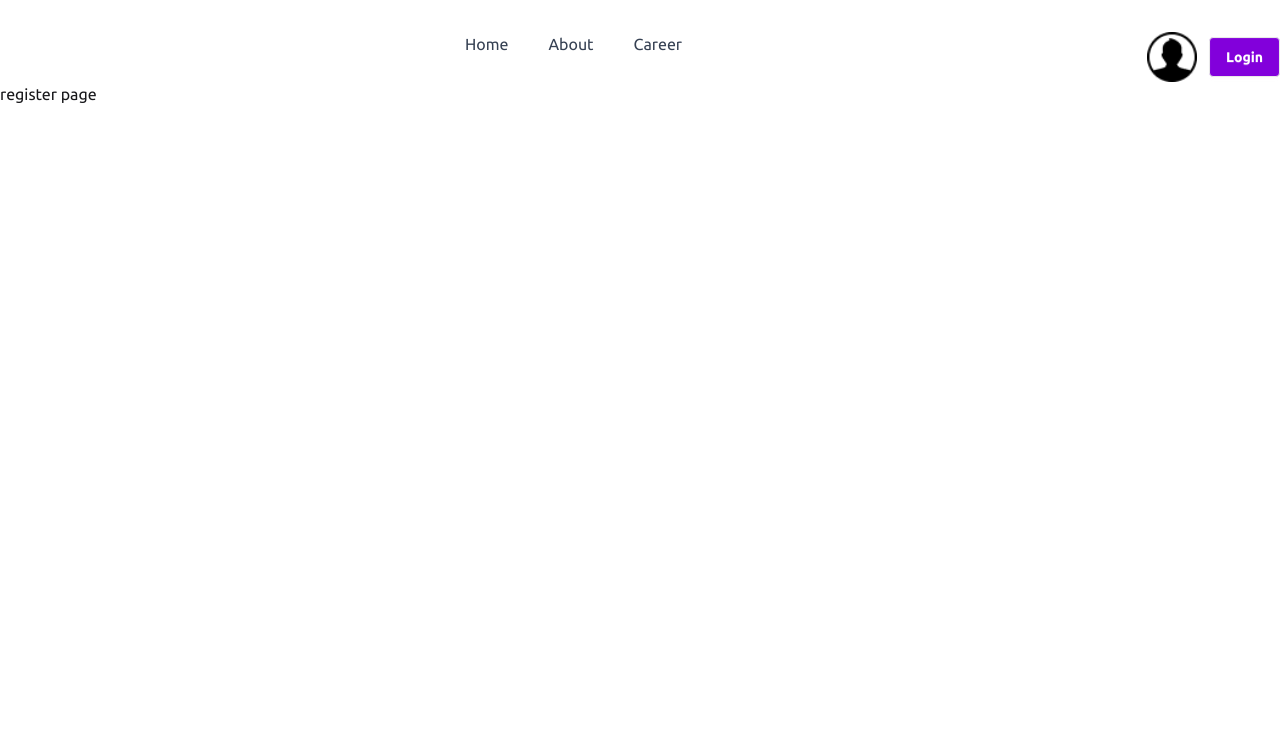
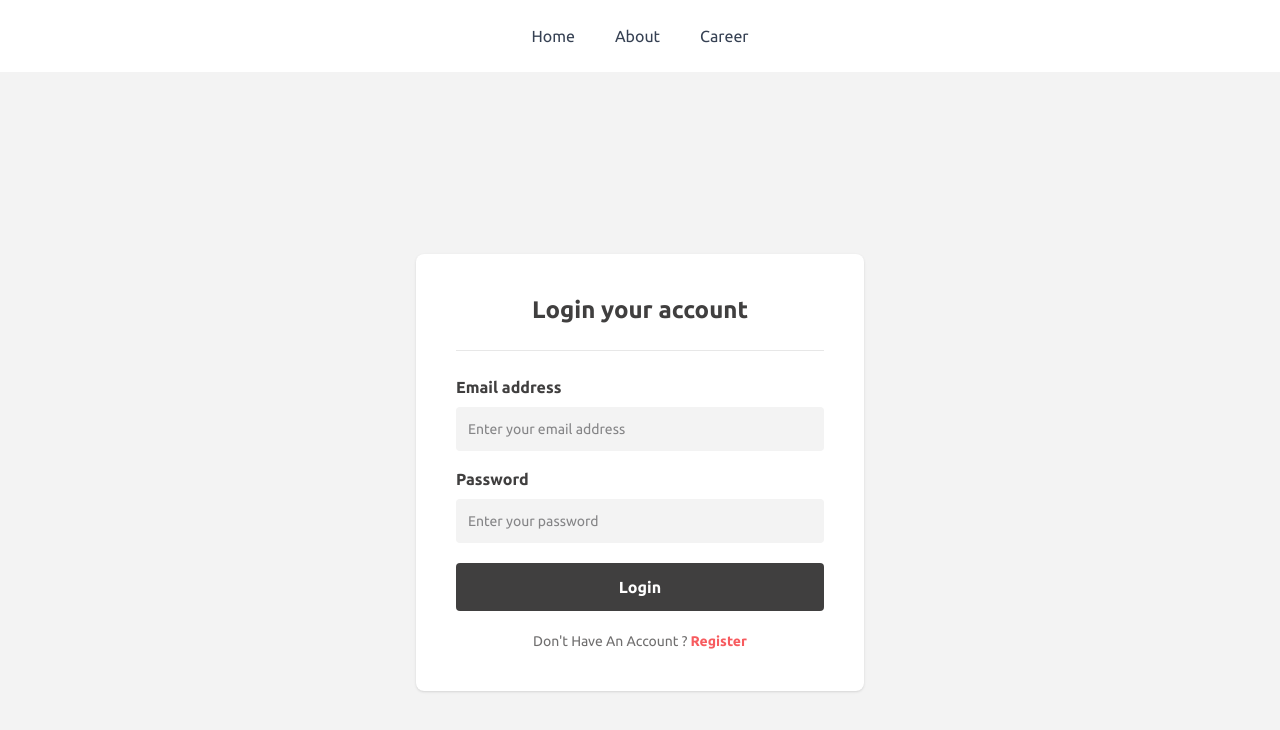
Before and after one commit to SmaahPro/dragon-news-nextjs-betterAuth-mongodb, a Next.js app: page /login in a window 1280 px wide. Shown: the top 730 px of the page. Built offline with nearby package versions, Linux system fonts and the light colour scheme.

Commit message:
loginPage

```diff
--- a/src/app/(auth)/login/page.jsx
+++ b/src/app/(auth)/login/page.jsx
@@ -1,6 +1,51 @@
+import Link from "next/link";
+
 const LoginPage = () => {
     return (
-        <h1>register page</h1>
+        <div className="min-h-screen flex items-center justify-center bg-[#F3F3F3] px-4">
+            <div className="bg-white p-10 rounded-lg w-full max-w-md shadow-sm">
+                <h2 className="text-2xl font-bold text-center text-[#403F3F] mb-6">
+                    Login your account
+                </h2>
+
+                <hr className="mb-6 border-[#E7E7E7]" />
+
+                <form>
+                    <div className="mb-4">
+                        <label className="block text-base font-semibold mb-2 text-[#403F3F]">
+                            Email address
+                        </label>
+                        <input
+                            type="email"
+                            placeholder="Enter your email address"
+                            className="w-full p-3 bg-[#F3F3F3] rounded border-none focus:ring-1 focus:ring-gray-300 outline-none text-sm"
+                        />
+                    </div>
+
+                    <div className="mb-5">
+                        <label className="block text-base font-semibold mb-2 text-[#403F3F]">
+                            Password
+                        </label>
+                        <input
+                            type="password"
+                            placeholder="Enter your password"
+                            className="w-full p-3 bg-[#F3F3F3] rounded border-none focus:ring-1 focus:ring-gray-300 outline-none text-sm"
+                        />
+                    </div>
+
+                    <button className="w-full bg-[#403F3F] text-white py-3 rounded font-semibold hover:bg-black transition-all">
+                        Login
+                    </button>
+                </form>
+
+                <p className="text-center mt-5 text-sm font-medium text-[#706F6F]">
+                    Don't Have An Account ?{" "}
+                    <Link href="/register" className="text-[#F75B5F] font-bold">
+                        Register
+                    </Link>
+                </p>
+            </div>
+        </div>
     );
 };
 
--- a/src/app/(main)/layout.jsx
+++ b/src/app/(main)/layout.jsx
@@ -11,7 +11,6 @@ export default function MainLayout({ children }) {
     const isNewsDetailsPage = pathname.includes("/news/");
 
     return (
-        <html lang="en">
         <body>
             {!isNewsDetailsPage && (
                 <>
@@ -23,6 +22,5 @@ export default function MainLayout({ children }) {
 
             <main>{children}</main>
         </body>
-        </html>
     );
 }
--- a/src/app/(main)/news/[id]/page.jsx
+++ b/src/app/(main)/news/[id]/page.jsx
@@ -40,7 +40,7 @@ const NewsDetailsPage = async ({ params }) => {
                 href="/"
                 className="inline-flex items-center gap-2 bg-[#D72050] text-white px-6 py-3 rounded-none font-medium hover:bg-[#b01a42] transition-all"
             >
-                <span>←</span> All news in this category
+                <span>←</span> All News
             </Link>
         </div>
     );
--- a/src/components/shared/BreakingNews.jsx
+++ b/src/components/shared/BreakingNews.jsx
@@ -5,8 +5,8 @@ const BreakingNews = () => {
         <div className="flex justify-between gap-4 items-center bg-gray-200 py-4 px-5 container mx-auto rounded-3xl">
             <button className="btn bg-red-700 text-white">Latest News</button>
             <Marquee pauseOnHover={true}>
-                HELLO GUYS HOW ARE YOU. Lorem ipsum dolor, sit amet
-                consectetur adipisicing elit. Fugit iste et itaque, velit eligendi aliquid labore at rem deserunt aperiam.
+                Lorem ipsum dolor sit amet consectetur adipisicing elit. Ab quos dolorum aspernatur dolores
+                praesentium illo deleniti, voluptate consequuntur quasi beatae dolor nihil, sunt facilis. Doloribus.
             </Marquee>
         </div>
     );
--- a/src/components/shared/Navbar.jsx
+++ b/src/components/shared/Navbar.jsx
@@ -1,14 +1,21 @@
+"use client";
+
 import Link from "next/link";
 import Image from "next/image";
 import userAvater from "@/assets/user.png";
 import NavLink from "./NavLink";
+import { usePathname } from "next/navigation";
 
 const Navbar = () => {
+    const pathname = usePathname();
+    const isLoginPage = pathname === "/login";
+
     return (
-        <div className="container mx-auto flex justify-between gap-4 mt-8">
+        <div className="container mx-auto flex justify-between items-center mt-6 mb-6">
             <div></div>
+
             <div>
-                <ul className="flex justify-between items-center text-gray-700 gap-6">
+                <ul className="flex justify-between items-center text-[#706F6F] gap-6">
                     <li> <NavLink href={"/"}>Home</NavLink> </li>
                     <li> <NavLink href={"/about-us"}>About</NavLink> </li>
                     <li> <NavLink href={"/career"}>Career</NavLink> </li>
@@ -16,10 +23,22 @@ const Navbar = () => {
             </div>
 
             <div className="flex items-center gap-3">
-                <Image src={userAvater} alt="User Avater" width={50} height={50} />
-                <button className="btn bg-purple-700 text-white">
-                    <Link href={"/login"}> Login </Link>
-                </button>
+                {!isLoginPage && (
+                    <>
+                        <Image
+                            src={userAvater}
+                            alt="User Avater"
+                            width={44}
+                            height={44}
+                            className="rounded-full"
+                        />
+                        <Link href={"/login"}>
+                            <button className="bg-[#403F3F] text-white px-9 py-2 font-semibold hover:bg-black transition-all">
+                                Login
+                            </button>
+                        </Link>
+                    </>
+                )}
             </div>
         </div>
     );
```
Lines whose indentation alone changed are shown as unchanged.
